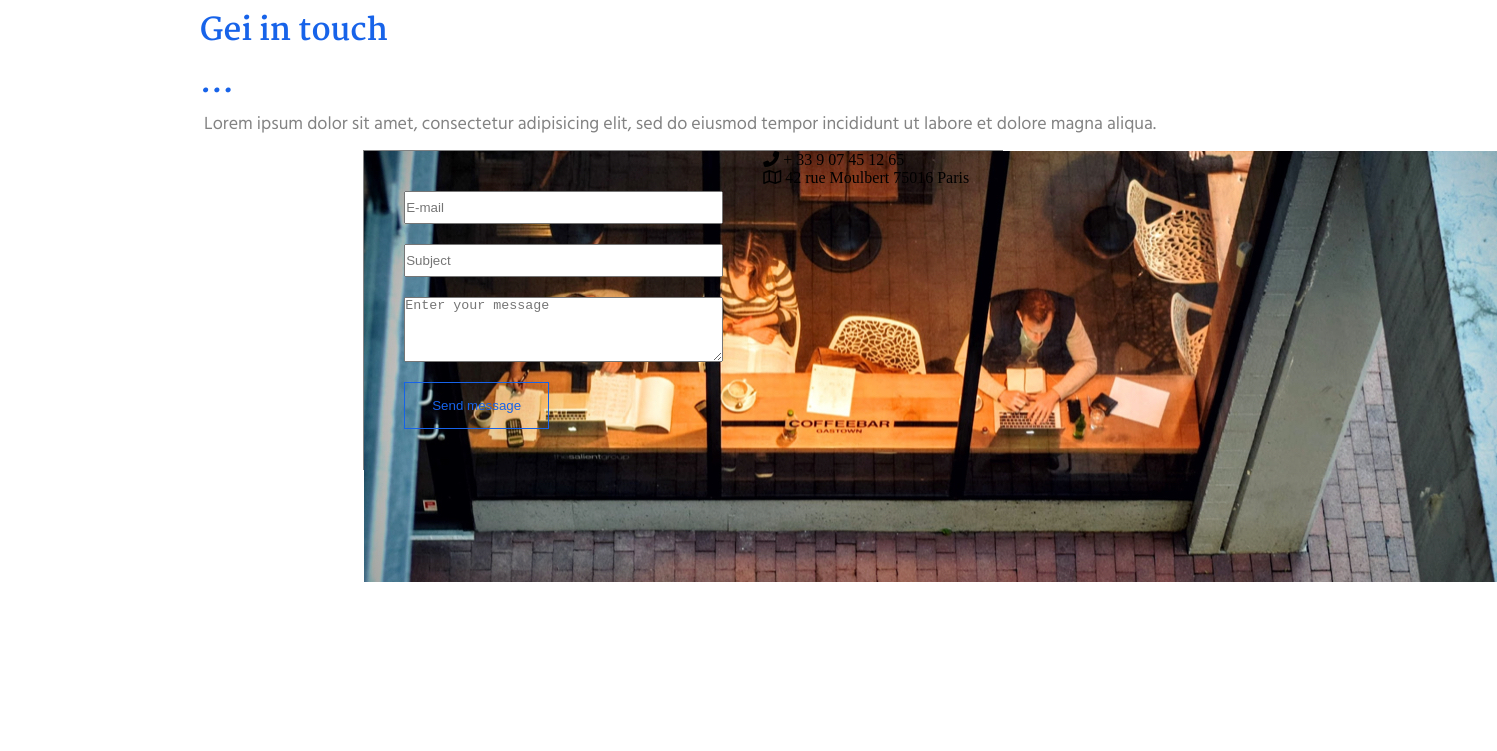
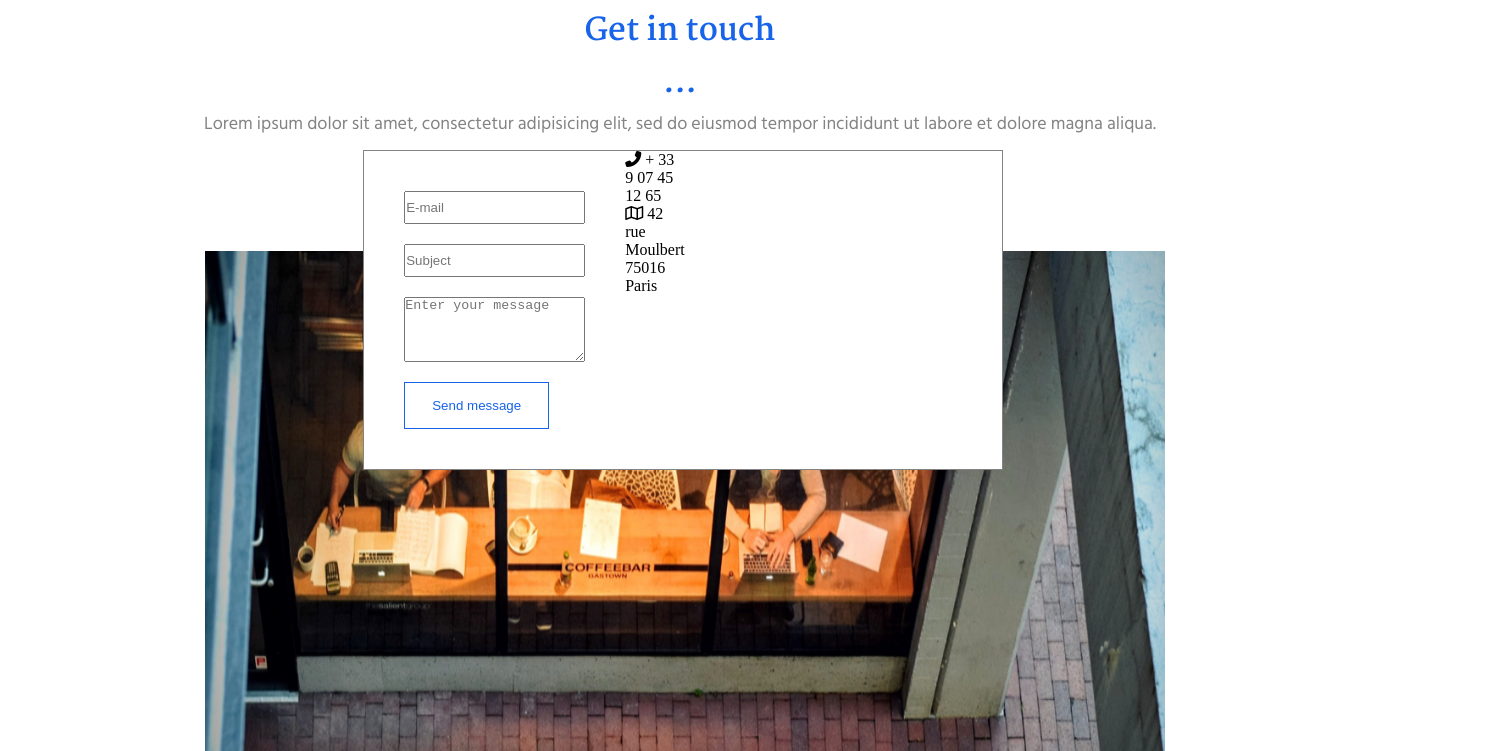
Before and after one commit to laskowiczpawel/Pawel-Rafal---second-project, a plain HTML site: page index.html in a window 1280 px wide. Shown: the part 909-1660 px from the top of the page, 1497 px wide, since content can reach past the window. Before the commit the page ends 1579 px from the top, so only its background shows below. Drawn offline with Linux system fonts and the light colour scheme.

Commit message:
Get in touch- problem with flex

```diff
--- a/index.html
+++ b/index.html
@@ -93,8 +93,9 @@
 
         <!-- kontakt -->
         <div class="get_in_touch">
-            <h2>Gei in touch<br>...</h2>
+            <h2>Get in touch<br>...</h2>
             <p>Lorem ipsum dolor sit amet, consectetur adipisicing elit, sed do eiusmod tempor incididunt ut labore et dolore magna aliqua.</p>
+            <div class="parent">
             <section class="contact">
                 <div class="write_info">
                      <input class="field" name="email" placeholder="E-mail">
@@ -110,6 +111,7 @@
                 <img src="./IMG/img-01.jpg" alt="s">
             </section>
         </div>
+        </div>
         <!-- koniec kontakt -->
 
         <!-- footer -->
--- a/style.css
+++ b/style.css
@@ -13,6 +13,7 @@ h2{
     font-size: 31px;
     font-family: 'Martel', serif;
     color: #1763E9;
+    text-align: center;
     }
 
 .headline{
@@ -88,15 +89,35 @@ margin-left: 84px;
     margin-left: 17%;
     border: 1px solid #838383;
     display: flex;
+    flex-direction: row;
+    position: absolute;
+    background-color: white;
+}
+
+.get_in_touch img{
     position: relative;
-    z-index: 1;
+    background-color: red;
+    width: 75vw;
+    height: 500px;
+    right: 480px;
+    top: 100px;
+    z-index: -1;
+}
+
+.parent{
+    position: relative;
+
 }
 
 .write_info{
     display: flex;
     flex-direction: column;
     width: 50%;
-    margin: 40px
+    margin: 40px;
+}
+
+.our_info{
+    width: 50%;
 }
 
 .field{
@@ -125,11 +146,3 @@ margin-left: 84px;
     color: white;
 
 }
-
-.get_in_touch img{
-    position: absolute;
-    z-index: -1;
-
-}
-
-.get_in_touch{}
```
